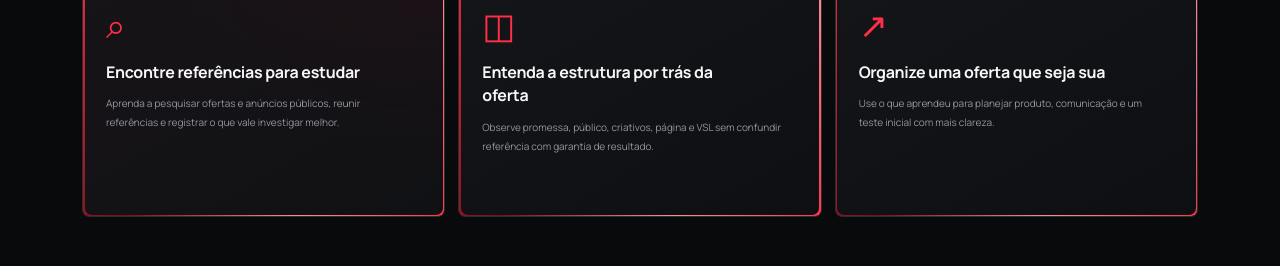
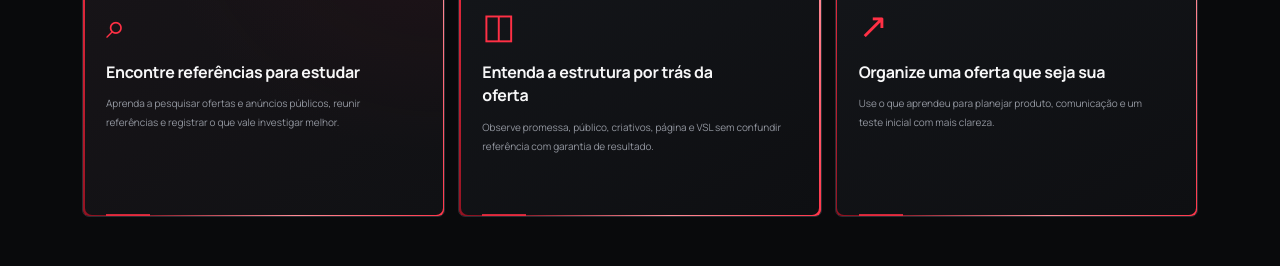
Before and after one commit to oLuiixz/o-clone-digital, a Next.js app: page / in a window 1280 px wide. Shown: the part 1600-1866 px from the top of the page. Built offline with nearby package versions, Linux system fonts and the light colour scheme; no server answers.

Commit message:
Preserve method card accent line with animated border

```diff
--- a/app/globals.css
+++ b/app/globals.css
@@ -809,6 +809,7 @@ button, a {
 .sales-method-card-featured::after{background:radial-gradient(ellipse at 100% 0,#54131d2a,transparent 55%),linear-gradient(150deg,#181418,#101114)}
 .sales-offer-card::after{background:#0d0e11}
 .sales-method-card>* ,.sales-offer-card>*{position:relative;z-index:1}
+.sales-method-card>.sales-card-line{position:absolute;z-index:1}
 .sales-method-card:hover::before,.sales-offer-card:hover::before{animation-duration:2.8s}
 @keyframes sales-card-border-spin{from{transform:translate(-50%,-50%) rotate(0deg)}to{transform:translate(-50%,-50%) rotate(360deg)}}
 @media(prefers-reduced-motion:reduce){.sales-method-card::before,.sales-offer-card::before{animation:none;transform:translate(-50%,-50%) rotate(35deg)}}
```
